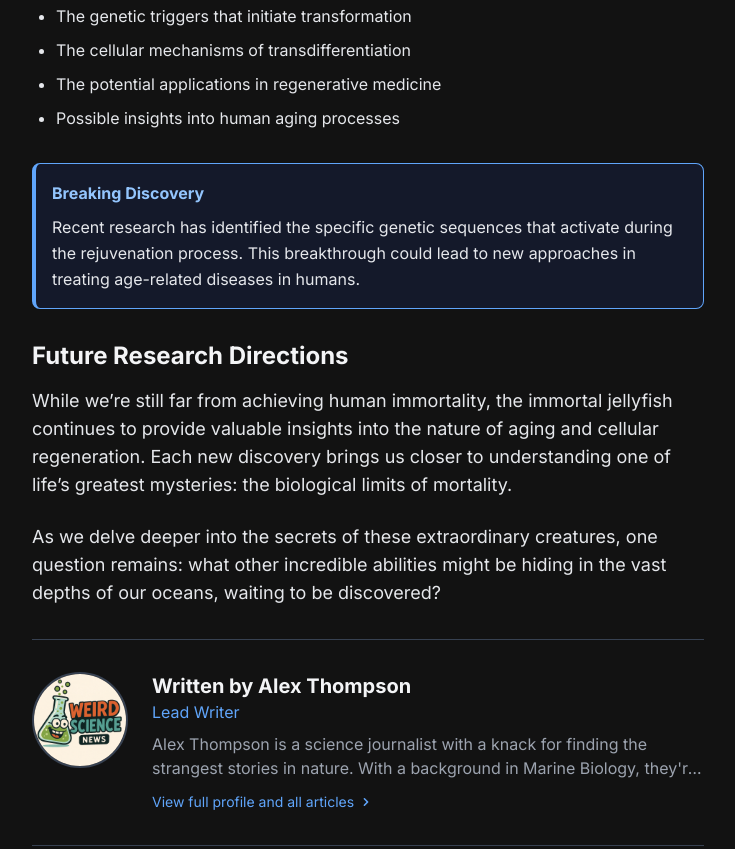
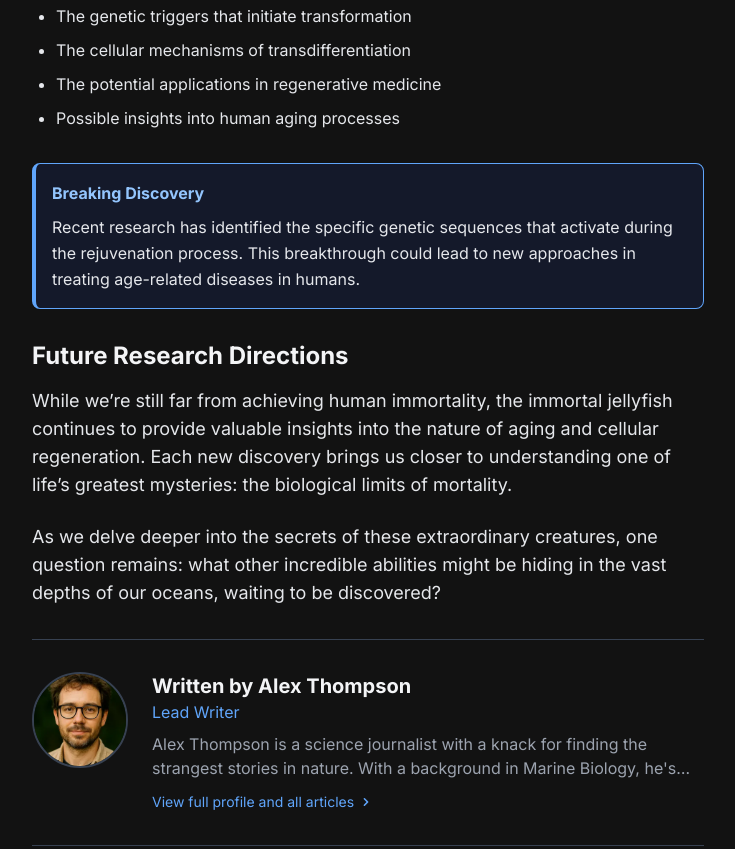
Before and after one commit to yetibeard/weird-science-news, an Astro site: page /posts/immortal-jellyfish in a window 1280 px wide. Shown: the part 1930-2779 px from the top of the page, without its empty margins (272-1007 px from the left). Built offline with nearby package versions, Linux system fonts and the light colour scheme; Astro itself is replaced by a stand-in of ours.

Commit message:
add images to the authors

```diff
--- a/src/content/authors/alex-thompson.md
+++ b/src/content/authors/alex-thompson.md
@@ -1,7 +1,8 @@
 ---
 name: "Alex Thompson"
 role: "Lead Writer"
-bio: "Alex Thompson is a science journalist with a knack for finding the strangest stories in nature. With a background in Marine Biology, they're particularly interested in the weird and wonderful creatures of the deep."
+avatar: "/images/authors/alex-thompson.webp"
+bio: "Alex Thompson is a science journalist with a knack for finding the strangest stories in nature. With a background in Marine Biology, he's particularly interested in the weird and wonderful creatures of the deep."
 expertise: ["Marine Biology", "Animal Behavior", "Evolution"]
 social:
   twitter: "https://twitter.com/alexthompson_sci"
--- a/src/content/authors/george-lannister.md
+++ b/src/content/authors/george-lannister.md
@@ -1,6 +1,7 @@
 ---
 name: "George Lannister"
 role: "Writer"
+avatar: "/images/authors/george-lannister.webp"
 bio: "George Lannister is a seasoned writer with a passion for uncovering the mysteries of ancient civilizations. With a background in archaeology and sociology, he brings a unique perspective to his storytelling."
 expertise: ["Egypt", "Archaeology", "Sociology"]
 social:
--- a/src/content/authors/sarah-chen.md
+++ b/src/content/authors/sarah-chen.md
@@ -1,6 +1,7 @@
 ---
 name: "Dr. Sarah Chen"
 role: "Science Editor"
+avatar: "/images/authors/sarah-chen.webp"
 bio: "Dr. Sarah Chen has a Ph.D. in Quantum Physics and a passion for making complex scientific concepts accessible to everyone. When not writing about weird science, she's probably conducting strange experiments in her garage lab."
 expertise: ["Quantum Physics", "Weird Tech", "Biology"]
 social:
```
Also changed, not shown: public/images/authors/alex-thompson.webp (added), public/images/authors/george-lannister.webp (added), public/images/authors/sarah-chen.webp (added).
